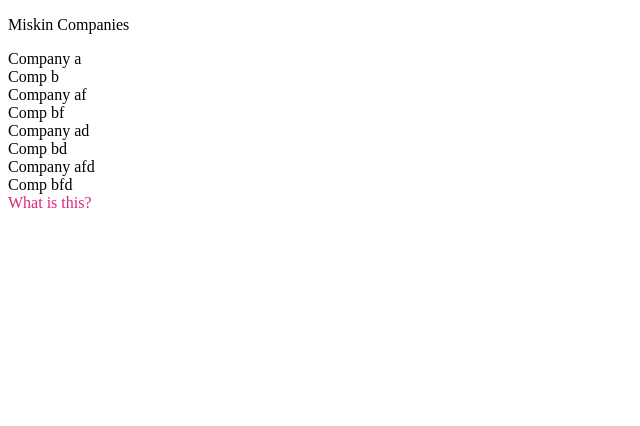
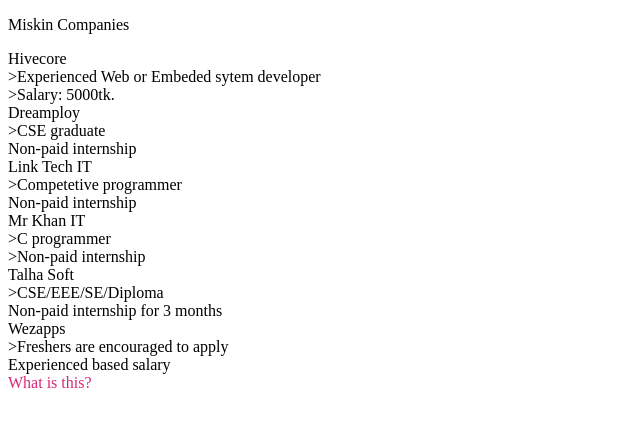
Before and after one commit to bdm1sk1ns/bd-m1sk1ns, a Next.js app: page / in a window 1280 px wide. Shown: the top 426 px of the page, without its empty margins (0-640 px from the left). Built offline with nearby package versions, Linux system fonts and the light colour scheme.

Commit message:
comapany data added

```diff
--- a/components/main/main.data.js
+++ b/components/main/main.data.js
@@ -1,34 +1,44 @@
 export default [
     {
         id:"azxc",
-        title:"Company a",
+        title:"Hivecore",
+        shortDes:">Experienced Web or Embeded sytem developer\n>Salary: 5000tk.",
+        description:"Hivecore posted a job looking for CSE/CS and EEE graduates for internship offering a salary of 5000tk per month. They also asked for developer with *any kind of experience* in WEB DEVELOPMENT or EMBEDED SYSTEMS",
+        pocImg:"https://i.imgur.com/ZyAyl2L.png",
     },
     {
         id:"axhs",
-        title:"Comp b",
+        title:"Dreamploy",
+        shortDes:">CSE graduate\nNon-paid internship",
+        description:"Dreaploy Advertising and Freelancing(Pvt) Ltd. is looking for a CSE graduate who can work under pressure for 4 months in a non-paid internship. You up for it? Apply now.",
+        pocImg:"https://i.imgur.com/ICCMXTH.png",
     },
     {
         id:"azxcf",
-        title:"Company af",
+        title:"Link Tech IT",
+        shortDes:">Competetive programmer\nNon-paid internship",
+        description:"OOP, MVC, Experience in Laravel, Python, Django, Partcipation in Competetive programming and non-paid internship. Yep, non-paid. Link Tech IT really upped the bar I guess.",
+        pocImg:"https://i.imgur.com/5hWuf6O.png",
     },
     {
         id:"axhsf",
-        title:"Comp bf",
+        title:"Mr Khan IT",
+        shortDes:">C programmer\n>Non-paid internship",
+        description:"Responsibilities are web design and development and asking for good knowledge in C ??",
+        pocImg:"https://i.imgur.com/327lall.png",
     },
     {
         id:"azxcd",
-        title:"Company ad",
+        title:"Talha Soft",
+        shortDes:">CSE/EEE/SE/Diploma\nNon-paid internship for 3 months",
+        description:"CSE/EEE/SE/Diploma graduate, non-paid internship for 3 months. Must have own laptop? Why? Shouldn't the company provide it? Should an accountant must bring pen and paper too?",
+        pocImg:"https://i.imgur.com/uQZVNUo.png",
     },
     {
         id:"axhsd",
-        title:"Comp bd",
-    },
-    {
-        id:"azxcfd",
-        title:"Company afd",
-    },
-    {
-        id:"axhsfd",
-        title:"Comp bfd",
+        title:"Wezapps",
+        shortDes:">Freshers are encouraged to apply\nExperienced based salary",
+        description:"12k-15k salary but experienced based?",
+        pocImg:"https://i.imgur.com/bni4VF9.png",
     },
 ]
```
